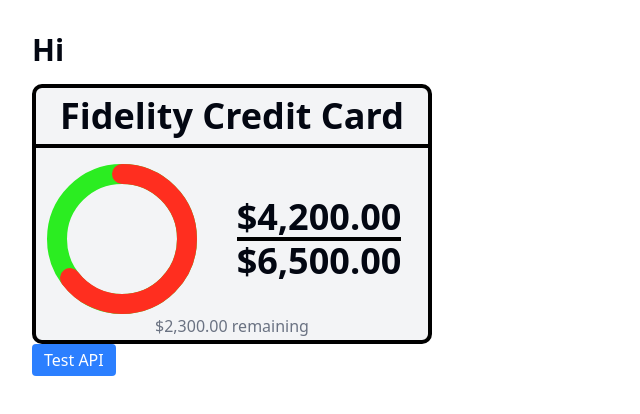
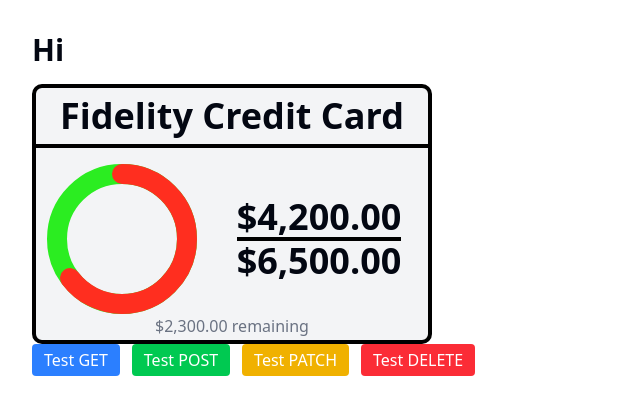
Before and after one commit to WesleyJHu/Finance-Tracker, a Next.js app in the folder finance-app/: page / in a window 1280 px wide. Shown: the top 414 px of the page, without its empty margins (0-640 px from the left). Built offline with nearby package versions, Linux system fonts and the light colour scheme.

Commit message:
testing all Transaction API routes

```diff
--- a/finance-app/src/app/api/accounts/route.ts
+++ b/finance-app/src/app/api/accounts/route.ts
@@ -2,3 +2,23 @@
 import { pool } from '@/lib/db';
 
 export const runtime = "nodejs"
+
+type AccountBody = {
+    name: string
+    type: string
+    balance: number
+}
+
+//Gets all accounts
+export async function GET() {
+    try {
+        const result = await pool.query('SELECT * FROM accounts');
+        return NextResponse.json(result.rows);
+    } catch (error) {
+        console.error("GET /accounts error:", error);
+        return NextResponse.json(
+            { error: "Internal Server Error" },
+            { status: 500 }
+        );
+    }
+}
--- a/finance-app/src/app/api/transactions/route.ts
+++ b/finance-app/src/app/api/transactions/route.ts
@@ -58,8 +58,11 @@
 
     return NextResponse.json(result.rows)
 
-  } catch (error) {
+  } catch (error: any) {
     console.error("GET /transactions error:", error)
+    console.error(error)
+    console.error(error.message)
+    console.error(error.detail)
 
     return NextResponse.json(
       { error: "Internal Server Error" },
@@ -108,11 +111,14 @@
 
     return NextResponse.json(result.rows[0], { status: 201 })
 
-  } catch (error) {
-    console.error("POST /transactions error:", error)
+  } catch (error: any) {
+    console.error("POST /transactions error:")
+    console.error(error)
+    console.error(error.message)
+    console.error(error.detail)
 
     return NextResponse.json(
-      { error: "Internal Server Error" },
+      { error: error.message },
       { status: 500 }
     )
   }
@@ -161,8 +167,11 @@
         }
 
         return NextResponse.json(result.rows[0])
-    } catch (error) {
+    } catch (error: any) {
         console.error("PATCH /transactions error:", error)
+        console.error(error)
+        console.error(error.message)
+        console.error(error.detail)
         return NextResponse.json({ error: "Internal Server Error" }, { status: 500 })
     }
 }
@@ -190,8 +199,12 @@
         }
 
         return NextResponse.json({ message: "Transaction deleted successfully" })
-    } catch (error) {
+    } catch (error: any) {
         console.error("DELETE /transactions error:", error)
+        console.error(error)
+        console.error(error.message)
+        console.error(error.detail)
+
         return NextResponse.json({ error: "Internal Server Error" }, { status: 500 })
     }
 }
--- a/finance-app/src/components/TestApiButton.tsx
+++ b/finance-app/src/components/TestApiButton.tsx
@@ -1,20 +1,100 @@
 "use client"
 
-export default function TestApiButton() {
+export default function TestApiPanel() {
 
-  const testAPI = async () => {
+  // GET
+  const testGET = async () => {
     const res = await fetch("/api/transactions?month=3&year=2026")
     const data = await res.json()
 
-    console.log(data)
+    console.log("GET result:", data)
+  }
+
+  // POST
+  const testPOST = async () => {
+    const res = await fetch("/api/transactions", {
+      method: "POST",
+      headers: {
+        "Content-Type": "application/json"
+      },
+      body: JSON.stringify({
+        description: "Test Transaction",
+        amount: 25.50,
+        date: "2026-03-25",
+        category: "food",
+        account_id: "2d9b0d2c-3c7c-4c7c-9d7c-8d5e8c4f6a11"
+      })
+    })
+
+    const data = await res.json()
+    console.log("POST result:", data)
+  }
+
+  // PATCH
+  const testPATCH = async () => {
+    const res = await fetch("/api/transactions", {
+      method: "PATCH",
+      headers: {
+        "Content-Type": "application/json"
+      },
+      body: JSON.stringify({
+        id: "b1de860e-ef5b-4b5b-a277-d7043d22c4e6",
+        description: "Updated Transaction",
+        amount: 40
+      })
+    })
+
+    const data = await res.json()
+    console.log("PATCH result:", data)
+  }
+
+  // DELETE
+  const testDELETE = async () => {
+    const res = await fetch("/api/transactions", {
+      method: "DELETE",
+      headers: {
+        "Content-Type": "application/json"
+      },
+      body: JSON.stringify({
+        id: "b1de860e-ef5b-4b5b-a277-d7043d22c4e6"
+      })
+    })
+
+    const data = await res.json()
+    console.log("DELETE result:", data)
   }
 
   return (
-    <button
-      onClick={testAPI}
-      className="bg-blue-500 text-white px-3 py-1 rounded mb-4"
-    >
-      Test API
-    </button>
+    <div className="flex gap-3 mb-4">
+
+      <button
+        onClick={testGET}
+        className="bg-blue-500 text-white px-3 py-1 rounded"
+      >
+        Test GET
+      </button>
+
+      <button
+        onClick={testPOST}
+        className="bg-green-500 text-white px-3 py-1 rounded"
+      >
+        Test POST
+      </button>
+
+      <button
+        onClick={testPATCH}
+        className="bg-yellow-500 text-white px-3 py-1 rounded"
+      >
+        Test PATCH
+      </button>
+
+      <button
+        onClick={testDELETE}
+        className="bg-red-500 text-white px-3 py-1 rounded"
+      >
+        Test DELETE
+      </button>
+
+    </div>
   )
 }
```
